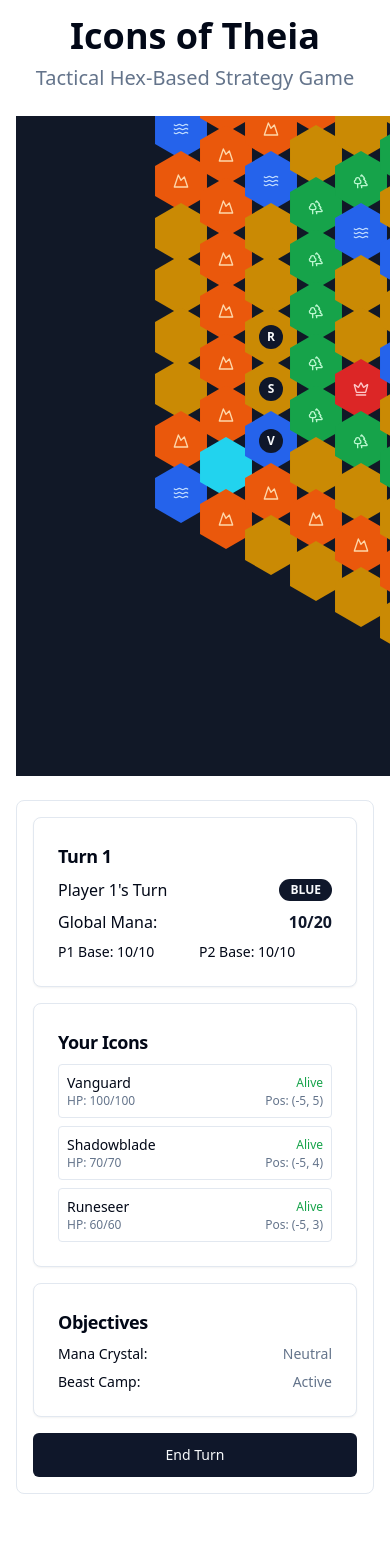
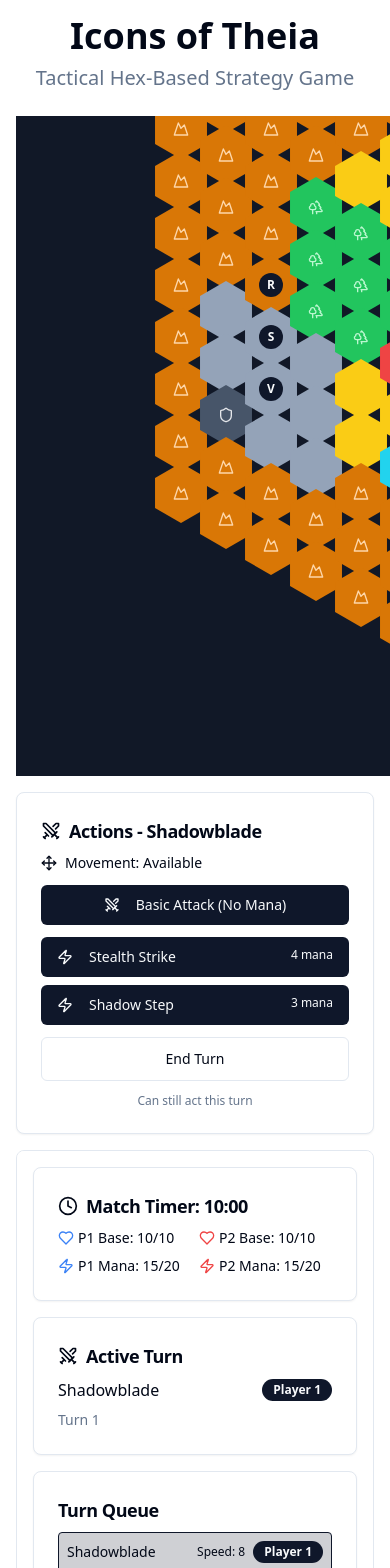
Before and after one commit to gaamcap90/waifuclonewars, a React (Vite) app: page / in a window 390 px wide. Shown: the top 1568 px of the page. Before the commit the page ends 1510 px from the top, so only its background shows below. Built offline with nearby package versions, Linux system fonts and the light colour scheme.

Commit message:
Add basic UI and map
Implement core UI elements and visual representations for the game map, including terrain types and basic character information.

```diff
--- /dev/null
+++ b/src/components/ActionBar.tsx
@@ -0,0 +1,92 @@
+import { GameState } from "@/types/game";
+import { Button } from "@/components/ui/button";
+import { Card, CardContent, CardHeader, CardTitle } from "@/components/ui/card";
+import { Swords, Move, Zap } from "lucide-react";
+
+interface ActionBarProps {
+  gameState: GameState;
+  onBasicAttack: () => void;
+  onEndTurn: () => void;
+}
+
+const ActionBar = ({ gameState, onBasicAttack, onEndTurn }: ActionBarProps) => {
+  const activeIcon = gameState.players
+    .flatMap(p => p.icons)
+    .find(i => i.id === gameState.activeIconId);
+
+  const activePlayer = activeIcon ? gameState.players.find(p => p.id === activeIcon.playerId) : null;
+
+  if (!activeIcon || !activePlayer) return null;
+
+  return (
+    <Card className="w-full">
+      <CardHeader className="pb-2">
+        <CardTitle className="text-lg flex items-center gap-2">
+          <Swords className="w-5 h-5" />
+          Actions - {activeIcon.name}
+        </CardTitle>
+      </CardHeader>
+      <CardContent className="space-y-3">
+        {/* Movement Status */}
+        <div className="flex items-center gap-2 text-sm">
+          <Move className="w-4 h-4" />
+          <span>Movement: {activeIcon.movedThisTurn ? 'Used' : 'Available'}</span>
+        </div>
+
+        {/* Basic Attack */}
+        <Button
+          onClick={onBasicAttack}
+          disabled={activeIcon.actionTaken}
+          className="w-full"
+          variant={activeIcon.actionTaken ? "secondary" : "default"}
+        >
+          <Swords className="w-4 h-4 mr-2" />
+          Basic Attack (No Mana)
+        </Button>
+
+        {/* Abilities */}
+        <div className="space-y-2">
+          {activeIcon.abilities.map((ability) => {
+            const canUse = !activeIcon.actionTaken &&
+                          gameState.globalMana[activePlayer.id] >= ability.manaCost &&
+                          ability.currentCooldown === 0;
+
+            return (
+              <Button
+                key={ability.id}
+                disabled={!canUse}
+                className="w-full justify-start"
+                variant={canUse ? "default" : "secondary"}
+              >
+                <Zap className="w-4 h-4 mr-2" />
+                <div className="flex-1 text-left">
+                  <div className="flex justify-between">
+                    <span>{ability.name}</span>
+                    <span className="text-xs">{ability.manaCost} mana</span>
+                  </div>
+                  {ability.currentCooldown > 0 && (
+                    <div className="text-xs text-muted-foreground">
+                      Cooldown: {ability.currentCooldown}
+                    </div>
+                  )}
+                </div>
+              </Button>
+            );
+          })}
+        </div>
+
+        {/* End Turn */}
+        <Button onClick={onEndTurn} className="w-full" variant="outline" size="lg">
+          End Turn
+        </Button>
+
+        {/* Action Status */}
+        <div className="text-xs text-muted-foreground text-center">
+          {activeIcon.actionTaken ? 'Action taken this turn' : 'Can still act this turn'}
+        </div>
+      </CardContent>
+    </Card>
+  );
+};
+
+export default ActionBar;
--- a/src/components/GameUI.tsx
+++ b/src/components/GameUI.tsx
@@ -3,6 +3,7 @@ import { Button } from "@/components/ui/button";
 import { Card, CardContent, CardHeader, CardTitle } from "@/components/ui/card";
 import { Progress } from "@/components/ui/progress";
 import { Badge } from "@/components/ui/badge";
+import { Clock, Zap, Heart, Swords } from "lucide-react";
 
 interface GameUIProps {
   gameState: GameState;
@@ -10,38 +11,112 @@ interface GameUIProps {
 }
 
 const GameUI = ({ gameState, onEndTurn }: GameUIProps) => {
-  const currentPlayerData = gameState.players[gameState.currentPlayer];
+  // Get the active icon (whose turn it is)
+  const activeIcon = gameState.players
+    .flatMap(p => p.icons)
+    .find(i => i.id === gameState.activeIconId);
+
+  const activePlayer = activeIcon ? gameState.players.find(p => p.id === activeIcon.playerId) : null;
+
   const selectedIcon = gameState.selectedIcon
     ? gameState.players
         .flatMap(p => p.icons)
         .find(i => i.id === gameState.selectedIcon)
     : undefined;
 
+  // Get next 3 icons in turn queue for display
+  const upcomingTurns = gameState.speedQueue
+    .slice(gameState.queueIndex, gameState.queueIndex + 3)
+    .concat(gameState.speedQueue.slice(0, Math.max(0, 3 - (gameState.speedQueue.length - gameState.queueIndex))))
+    .map(iconId => gameState.players.flatMap(p => p.icons).find(i => i.id === iconId))
+    .filter(Boolean);
+
   return (
-    <div className="flex flex-col gap-4 p-4 bg-card border rounded-lg">
-      {/* Game Info */}
+    <div className="flex flex-col gap-4 p-4 bg-card border rounded-lg max-h-screen overflow-y-auto">
+      {/* Match Info */}
       <Card>
         <CardHeader className="pb-2">
-          <CardTitle className="text-lg">Turn {gameState.currentTurn}</CardTitle>
+          <CardTitle className="text-lg flex items-center gap-2">
+            <Clock className="w-5 h-5" />
+            Match Timer: {Math.floor(gameState.matchTimer / 60)}:{(gameState.matchTimer % 60).toString().padStart(2, '0')}
+          </CardTitle>
         </CardHeader>
         <CardContent className="space-y-2">
-          <div className="flex justify-between items-center">
-            <span className="font-medium">{currentPlayerData.name}'s Turn</span>
-            <Badge variant={currentPlayerData.color === 'blue' ? 'default' : 'destructive'}>
-              {currentPlayerData.color.toUpperCase()}
-            </Badge>
+          <div className="grid grid-cols-2 gap-2 text-sm">
+            <div className="flex items-center gap-1">
+              <Heart className="w-4 h-4 text-blue-500" />
+              <span>P1 Base: {gameState.baseHealth[0]}/10</span>
             </div>
-
-          <div className="flex justify-between items-center">
-            <span>Global Mana:</span>
-            <span className="font-bold text-primary">
-              {gameState.globalMana[gameState.currentPlayer]}/20
-            </span>
+            <div className="flex items-center gap-1">
+              <Heart className="w-4 h-4 text-red-500" />
+              <span>P2 Base: {gameState.baseHealth[1]}/10</span>
+            </div>
           </div>
 
           <div className="grid grid-cols-2 gap-2 text-sm">
-            <div>P1 Base: {gameState.baseHealth[0]}/10</div>
-            <div>P2 Base: {gameState.baseHealth[1]}/10</div>
+            <div className="flex items-center gap-1">
+              <Zap className="w-4 h-4 text-blue-500" />
+              <span>P1 Mana: {gameState.globalMana[0]}/20</span>
+            </div>
+            <div className="flex items-center gap-1">
+              <Zap className="w-4 h-4 text-red-500" />
+              <span>P2 Mana: {gameState.globalMana[1]}/20</span>
+            </div>
+          </div>
+        </CardContent>
+      </Card>
+
+      {/* Active Turn */}
+      <Card>
+        <CardHeader className="pb-2">
+          <CardTitle className="text-lg flex items-center gap-2">
+            <Swords className="w-5 h-5" />
+            Active Turn
+          </CardTitle>
+        </CardHeader>
+        <CardContent className="space-y-2">
+          {activeIcon && activePlayer && (
+            <div className="flex justify-between items-center">
+              <span className="font-medium">{activeIcon.name}</span>
+              <Badge variant={activePlayer.color === 'blue' ? 'default' : 'destructive'}>
+                {activePlayer.name}
+              </Badge>
+            </div>
+          )}
+          <div className="text-sm text-muted-foreground">Turn {gameState.currentTurn}</div>
+        </CardContent>
+      </Card>
+
+      {/* Turn Queue */}
+      <Card>
+        <CardHeader className="pb-2">
+          <CardTitle className="text-lg">Turn Queue</CardTitle>
+        </CardHeader>
+        <CardContent>
+          <div className="space-y-2">
+            {upcomingTurns.map((icon, index) => {
+              if (!icon) return null;
+              const player = gameState.players.find(p => p.id === icon.playerId);
+              return (
+                <div
+                  key={`${icon.id}-${index}`}
+                  className={`flex justify-between items-center p-2 rounded text-sm ${
+                    index === 0 ? 'bg-primary/20 border border-primary' : 'bg-muted/50'
+                  }`}
+                >
+                  <span className="font-medium">{icon.name}</span>
+                  <div className="flex items-center gap-2">
+                    <span className="text-xs">Speed: {icon.stats.speed}</span>
+                    <Badge
+                      variant={player?.color === 'blue' ? 'default' : 'destructive'}
+                      className="text-xs"
+                    >
+                      {player?.name}
+                    </Badge>
+                  </div>
+                </div>
+              );
+            })}
           </div>
         </CardContent>
       </Card>
@@ -68,7 +143,7 @@ const GameUI = ({ gameState, onEndTurn }: GameUIProps) => {
 
             <div className="grid grid-cols-2 gap-2 text-sm">
               <div>Move: {selectedIcon.stats.moveRange}</div>
-              <div>Initiative: {selectedIcon.stats.initiative}</div>
+              <div>Speed: {selectedIcon.stats.speed}</div>
             </div>
 
             <div className="space-y-1">
@@ -80,33 +155,46 @@ const GameUI = ({ gameState, onEndTurn }: GameUIProps) => {
                     <span className="text-primary">{ability.manaCost} mana</span>
                   </div>
                   <div className="text-muted-foreground">{ability.description}</div>
+                  {ability.damage && (
+                    <div className="text-red-600">Damage: {ability.damage}</div>
+                  )}
                   {ability.currentCooldown > 0 && (
                     <div className="text-destructive">Cooldown: {ability.currentCooldown}</div>
                   )}
                 </div>
               ))}
             </div>
+
+            <div className="text-xs text-muted-foreground">
+              <strong>Passive:</strong> {selectedIcon.passive}
+            </div>
           </CardContent>
         </Card>
       )}
 
-      {/* Current Player's Icons */}
+      {/* All Icons for Active Player */}
+      {activePlayer && (
         <Card>
           <CardHeader className="pb-2">
-          <CardTitle className="text-lg">Your Icons</CardTitle>
+            <CardTitle className="text-lg">{activePlayer.name}'s Icons</CardTitle>
           </CardHeader>
           <CardContent>
             <div className="space-y-2">
-            {currentPlayerData.icons.map((icon) => (
+              {activePlayer.icons.map((icon) => (
                 <div
                   key={icon.id}
                   className={`p-2 border rounded text-sm ${
                     icon.id === gameState.selectedIcon ? 'border-primary bg-primary/10' : 'border-border'
-                } ${!icon.isAlive ? 'opacity-50' : ''}`}
+                  } ${!icon.isAlive ? 'opacity-50' : ''} ${
+                    icon.id === gameState.activeIconId ? 'ring-2 ring-accent' : ''
+                  }`}
                 >
                   <div className="flex justify-between items-center">
                     <span className="font-medium">{icon.name}</span>
-                  <div className="text-xs">
+                    <div className="text-xs flex gap-2">
+                      {icon.id === gameState.activeIconId && (
+                        <Badge variant="outline" className="text-xs">ACTIVE</Badge>
+                      )}
                       {icon.isAlive ? (
                         <span className="text-green-600">Alive</span>
                       ) : (
@@ -116,13 +204,14 @@ const GameUI = ({ gameState, onEndTurn }: GameUIProps) => {
                   </div>
                   <div className="flex justify-between text-xs text-muted-foreground">
                     <span>HP: {icon.stats.hp}/{icon.stats.maxHp}</span>
-                  <span>Pos: ({icon.position.q}, {icon.position.r})</span>
+                    <span>Speed: {icon.stats.speed}</span>
                   </div>
                 </div>
               ))}
             </div>
           </CardContent>
         </Card>
+      )}
 
       {/* Objectives */}
       <Card>
--- a/src/hooks/useGameState.ts
+++ b/src/hooks/useGameState.ts
@@ -3,11 +3,12 @@ import { GameState, Coordinates, Icon, HexTile, TerrainType } from "@/types/game
 
 const createInitialBoard = (): HexTile[] => {
   const board: HexTile[] = [];
-  const boardRadius = 7;
 
-  for (let q = -boardRadius; q <= boardRadius; q++) {
-    const r1 = Math.max(-boardRadius, -q - boardRadius);
-    const r2 = Math.min(boardRadius, -q + boardRadius);
+  // Create hex map matching the image pattern
+  // The image shows a roughly 15x11 hex grid
+  for (let q = -7; q <= 7; q++) {
+    const r1 = Math.max(-7, -q - 7);
+    const r2 = Math.min(7, -q + 7);
 
     for (let r = r1; r <= r2; r++) {
       const terrain = getTerrainForPosition(q, r);
@@ -24,7 +25,7 @@ const createInitialBoard = (): HexTile[] => {
 };
 
 const getTerrainForPosition = (q: number, r: number): TerrainType => {
-  // Center mana crystal
+  // Center mana crystal (purple in image)
   if (q === 0 && r === 0) {
     return {
       type: 'mana_crystal',
@@ -32,47 +33,74 @@ const getTerrainForPosition = (q: number, r: number): TerrainType => {
     };
   }
 
-  // Spawn areas (corners)
-  if ((q === -6 && r === 6) || (q === 6 && r === -6)) {
+  // Player 1 base (bottom left area)
+  if (q === -6 && r === 5) {
+    return {
+      type: 'base',
+      effects: {}
+    };
+  }
+
+  // Player 2 base (top right area)
+  if (q === 6 && r === -5) {
+    return {
+      type: 'base',
+      effects: {}
+    };
+  }
+
+  // Spawn areas near bases
+  if ((q >= -6 && q <= -4 && r >= 3 && r <= 5) || (q >= 4 && q <= 6 && r >= -5 && r <= -3)) {
     return {
       type: 'spawn',
       effects: {}
     };
   }
 
-  // Beast camps
-  if ((q === -3 && r === 3) || (q === 3 && r === -3)) {
+  // Beast camps (red hexes in image - symmetric positions)
+  if ((q === -2 && r === 2) || (q === 2 && r === -2)) {
     return {
       type: 'beast_camp',
       effects: {}
     };
   }
 
-  // Mountains (red hexes in image)
-  if (Math.abs(q) === 6 || Math.abs(r) === 6 || Math.abs(q + r) === 6) {
+  // Mountains (orange/brown hexes with mountain symbols)
+  if (Math.abs(q) >= 5 || Math.abs(r) >= 5 || Math.abs(q + r) >= 5) {
     return {
       type: 'mountain',
-      effects: { rangeBonus: true, blocksLineOfSight: true }
+      effects: { rangeBonus: true, blocksLineOfSight: true, movementModifier: -1 }
     };
   }
 
-  // Forests (green hexes with trees)
-  if ((Math.abs(q) + Math.abs(r) + Math.abs(q + r)) / 2 === 4) {
+  // Forests (green hexes with tree symbols) - create clusters
+  const isForest = (
+    // Left forest cluster
+    (q >= -4 && q <= -2 && r >= 0 && r <= 2) ||
+    // Right forest cluster
+    (q >= 2 && q <= 4 && r >= -2 && r <= 0) ||
+    // Top forest cluster
+    (q >= -1 && q <= 1 && r >= -3 && r <= -1) ||
+    // Bottom forest cluster
+    (q >= -1 && q <= 1 && r >= 1 && r <= 3)
+  );
+
+  if (isForest) {
     return {
       type: 'forest',
       effects: { dodgeBonus: true, stealthBonus: true }
     };
   }
 
-  // Rivers (blue hexes)
-  if (q === 0 || r === 0 || q + r === 0) {
+  // Rivers (light blue hexes) - create flowing pattern
+  if (Math.abs(q + r) === 2 || (q === 0 && Math.abs(r) <= 3) || (r === 0 && Math.abs(q) <= 3)) {
     return {
       type: 'river',
       effects: { movementModifier: -1 }
     };
   }
 
-  // Default to plains
+  // Default to plains (yellow/golden hexes)
   return {
     type: 'plain',
     effects: {}
@@ -84,35 +112,32 @@ const createInitialIcons = (): Icon[] => {
     {
       name: "Vanguard",
       role: "tank" as const,
-      stats: { hp: 100, maxHp: 100, moveRange: 2, initiative: 3 },
+      stats: { hp: 100, maxHp: 100, moveRange: 2, speed: 3 },
       abilities: [
-        { id: "1", name: "Shield Bash", manaCost: 2, cooldown: 2, currentCooldown: 0, range: 1, description: "Stun and damage", damage: 30 },
-        { id: "2", name: "Taunt", manaCost: 3, cooldown: 3, currentCooldown: 0, range: 2, description: "Force enemies to attack you" },
-        { id: "3", name: "Shield Wall", manaCost: 4, cooldown: 4, currentCooldown: 0, range: 0, description: "Become immobile but immune" }
+        { id: "1", name: "Shield Bash", manaCost: 3, cooldown: 2, currentCooldown: 0, range: 1, description: "Stun and damage", damage: 35 },
+        { id: "2", name: "Taunt", manaCost: 4, cooldown: 3, currentCooldown: 0, range: 2, description: "Force enemies to attack you" }
       ],
-      passive: "Knockback resistance"
+      passive: "Damage reduction on high ground"
     },
     {
       name: "Shadowblade",
       role: "dps_melee" as const,
-      stats: { hp: 70, maxHp: 70, moveRange: 4, initiative: 8 },
+      stats: { hp: 70, maxHp: 70, moveRange: 4, speed: 8 },
       abilities: [
-        { id: "1", name: "Stealth Strike", manaCost: 3, cooldown: 2, currentCooldown: 0, range: 1, description: "High damage from stealth", damage: 60 },
-        { id: "2", name: "Shadow Step", manaCost: 2, cooldown: 3, currentCooldown: 0, range: 6, description: "Teleport to target" },
-        { id: "3", name: "Poison Blade", manaCost: 4, cooldown: 4, currentCooldown: 0, range: 1, description: "Damage over time", damage: 40 }
+        { id: "1", name: "Stealth Strike", manaCost: 4, cooldown: 2, currentCooldown: 0, range: 1, description: "High damage from stealth", damage: 65 },
+        { id: "2", name: "Shadow Step", manaCost: 3, cooldown: 3, currentCooldown: 0, range: 6, description: "Teleport to target" }
       ],
       passive: "Bonus damage in forest hexes"
     },
     {
       name: "Runeseer",
       role: "controller" as const,
-      stats: { hp: 60, maxHp: 60, moveRange: 3, initiative: 5 },
+      stats: { hp: 60, maxHp: 60, moveRange: 3, speed: 5 },
       abilities: [
-        { id: "1", name: "Arcane Bolt", manaCost: 2, cooldown: 1, currentCooldown: 0, range: 4, description: "Ranged magic damage", damage: 45 },
-        { id: "2", name: "Terrain Shift", manaCost: 5, cooldown: 5, currentCooldown: 0, range: 3, description: "Change hex terrain type" },
-        { id: "3", name: "Mass Slow", manaCost: 6, cooldown: 6, currentCooldown: 0, range: 2, description: "AoE movement reduction" }
+        { id: "1", name: "Arcane Bolt", manaCost: 3, cooldown: 1, currentCooldown: 0, range: 4, description: "Ranged magic damage", damage: 50 },
+        { id: "2", name: "Frost Nova", manaCost: 5, cooldown: 4, currentCooldown: 0, range: 2, description: "AoE freeze and damage", damage: 40 }
       ],
-      passive: "Bonus mana on spell cast"
+      passive: "Mana regen on spell cast"
     }
   ];
 
@@ -124,10 +149,12 @@ const createInitialIcons = (): Icon[] => {
       icons.push({
         id: `${playerId}-${index}`,
         ...template,
-        position: playerId === 0 ? { q: -5, r: 5 - index } : { q: 5, r: -5 + index },
+        position: playerId === 0 ? { q: -5, r: 4 - index } : { q: 5, r: -4 + index },
         playerId,
         isAlive: true,
         respawnTurns: 0,
+        actionTaken: false,
+        movedThisTurn: false,
       });
     });
   }
@@ -135,39 +162,56 @@ const createInitialIcons = (): Icon[] => {
   return icons;
 };
 
+// Helper function to create speed queue
+const createSpeedQueue = (icons: Icon[]): string[] => {
+  return icons
+    .filter(icon => icon.isAlive)
+    .sort((a, b) => b.stats.speed - a.stats.speed)
+    .map(icon => icon.id);
+};
+
 const useGameState = () => {
   const [gameState, setGameState] = useState<GameState>(() => {
     const initialIcons = createInitialIcons();
+    const speedQueue = createSpeedQueue(initialIcons);
 
     return {
       currentTurn: 1,
-      currentPlayer: 0,
+      activeIconId: speedQueue[0],
       phase: 'combat',
       players: [
         { id: 0, name: "Player 1", icons: initialIcons.filter(i => i.playerId === 0), color: "blue" },
         { id: 1, name: "Player 2", icons: initialIcons.filter(i => i.playerId === 1), color: "red" }
       ],
       board: createInitialBoard(),
-      globalMana: [10, 10],
-      turnTimer: 60,
+      globalMana: [15, 15],
+      turnTimer: 30,
+      speedQueue,
+      queueIndex: 0,
       objectives: {
         manaCrystal: { controlled: false },
         beastCamp: { defeated: false, buffApplied: false }
       },
-      baseHealth: [10, 10]
+      baseHealth: [10, 10],
+      matchTimer: 600 // 10 minutes
     };
   });
 
   const selectTile = useCallback((coordinates: Coordinates) => {
     setGameState(prev => {
-      // Find if there's an icon at this position
+      // Find the active icon (whose turn it is)
+      const activeIcon = prev.players
+        .flatMap(p => p.icons)
+        .find(i => i.id === prev.activeIconId);
+
+      // Find if there's an icon at this position that belongs to the active player
       const icon = prev.players
         .flatMap(p => p.icons)
         .find(i =>
           i.position.q === coordinates.q &&
           i.position.r === coordinates.r &&
           i.isAlive &&
-          i.playerId === prev.currentPlayer
+          activeIcon && i.playerId === activeIcon.playerId
         );
 
       if (icon) {
@@ -225,24 +269,68 @@ const useGameState = () => {
   }, []);
 
   const endTurn = useCallback(() => {
-    setGameState(prev => ({
+    setGameState(prev => {
+      const nextQueueIndex = (prev.queueIndex + 1) % prev.speedQueue.length;
+      const newTurn = nextQueueIndex === 0 ? prev.currentTurn + 1 : prev.currentTurn;
+
+      // Reset action states for the icon whose turn just ended
+      const updatedPlayers = prev.players.map(player => ({
+        ...player,
+        icons: player.icons.map(icon =>
+          icon.id === prev.activeIconId
+            ? { ...icon, actionTaken: false, movedThisTurn: false }
+            : icon
+        )
+      }));
+
+      return {
         ...prev,
-      currentPlayer: prev.currentPlayer === 0 ? 1 : 0,
-      currentTurn: prev.currentPlayer === 1 ? prev.currentTurn + 1 : prev.currentTurn,
+        players: updatedPlayers,
+        queueIndex: nextQueueIndex,
+        activeIconId: prev.speedQueue[nextQueueIndex],
+        currentTurn: newTurn,
         selectedIcon: undefined,
-      globalMana: prev.globalMana.map(mana => Math.min(mana + 2, 20)),
+        // Add mana regen every full round
+        globalMana: nextQueueIndex === 0
+          ? prev.globalMana.map(mana => Math.min(mana + 3, 20))
+          : prev.globalMana,
         board: prev.board.map(tile => ({
           ...tile,
           highlighted: false,
           selectable: false
         }))
-    }));
+      };
+    });
+  }, []);
+
+  const basicAttack = useCallback(() => {
+    setGameState(prev => {
+      const activeIcon = prev.players
+        .flatMap(p => p.icons)
+        .find(i => i.id === prev.activeIconId);
+
+      if (!activeIcon || activeIcon.actionTaken) return prev;
+
+      // Mark action as taken
+      return {
+        ...prev,
+        players: prev.players.map(player => ({
+          ...player,
+          icons: player.icons.map(icon =>
+            icon.id === activeIcon.id
+              ? { ...icon, actionTaken: true }
+              : icon
+          )
+        }))
+      };
+    });
   }, []);
 
   return {
     gameState,
     selectTile,
     endTurn,
+    basicAttack,
   };
 };
 
--- a/src/pages/Index.tsx
+++ b/src/pages/Index.tsx
@@ -1,9 +1,10 @@
 import GameBoard from "@/components/GameBoard";
 import GameUI from "@/components/GameUI";
+import ActionBar from "@/components/ActionBar";
 import useGameState from "@/hooks/useGameState";
 
 const Index = () => {
-  const { gameState, selectTile, endTurn } = useGameState();
+  const { gameState, selectTile, endTurn, basicAttack } = useGameState();
 
   return (
     <div className="min-h-screen bg-background">
@@ -13,12 +14,19 @@ const Index = () => {
           <p className="text-xl text-muted-foreground">Tactical Hex-Based Strategy Game</p>
         </div>
 
-        <div className="grid grid-cols-1 lg:grid-cols-4 gap-6">
-          <div className="lg:col-span-3">
+        <div className="grid grid-cols-1 lg:grid-cols-6 gap-4">
+          {/* Game Board - Takes up most space */}
+          <div className="lg:col-span-4">
             <GameBoard gameState={gameState} onTileClick={selectTile} />
           </div>
 
-          <div className="lg:col-span-1">
+          {/* Right Sidebar - Game Info and Actions */}
+          <div className="lg:col-span-2 space-y-4">
+            <ActionBar
+              gameState={gameState}
+              onBasicAttack={basicAttack}
+              onEndTurn={endTurn}
+            />
             <GameUI gameState={gameState} onEndTurn={endTurn} />
           </div>
         </div>
--- a/src/types/game.ts
+++ b/src/types/game.ts
@@ -23,7 +23,7 @@ export interface Icon {
     hp: number;
     maxHp: number;
     moveRange: number;
-    initiative: number;
+    speed: number; // For turn queue
   };
   abilities: Ability[];
   passive: string;
@@ -31,6 +31,8 @@ export interface Icon {
   playerId: number;
   isAlive: boolean;
   respawnTurns: number;
+  actionTaken: boolean; // Has this icon acted this turn?
+  movedThisTurn: boolean; // Has this icon moved this turn?
 }
 
 export interface Ability {
@@ -56,18 +58,21 @@ export interface HexTile {
 
 export interface GameState {
   currentTurn: number;
-  currentPlayer: number;
+  activeIconId?: string; // Current acting icon in speed queue
   phase: 'draft' | 'deploy' | 'combat' | 'victory';
   players: Player[];
   board: HexTile[];
   selectedIcon?: string;
   globalMana: number[];
   turnTimer: number;
+  speedQueue: string[]; // Icon IDs in speed order
+  queueIndex: number;
   objectives: {
     manaCrystal: { controlled: boolean; player?: number };
     beastCamp: { defeated: boolean; buffApplied: boolean };
   };
   baseHealth: number[];
+  matchTimer: number; // In seconds (600 = 10 minutes)
 }
 
 export interface Player {
```
Also changed, not shown: src/components/HexTile.tsx (+8 -8 lines). Lines whose indentation alone changed are shown as unchanged.
